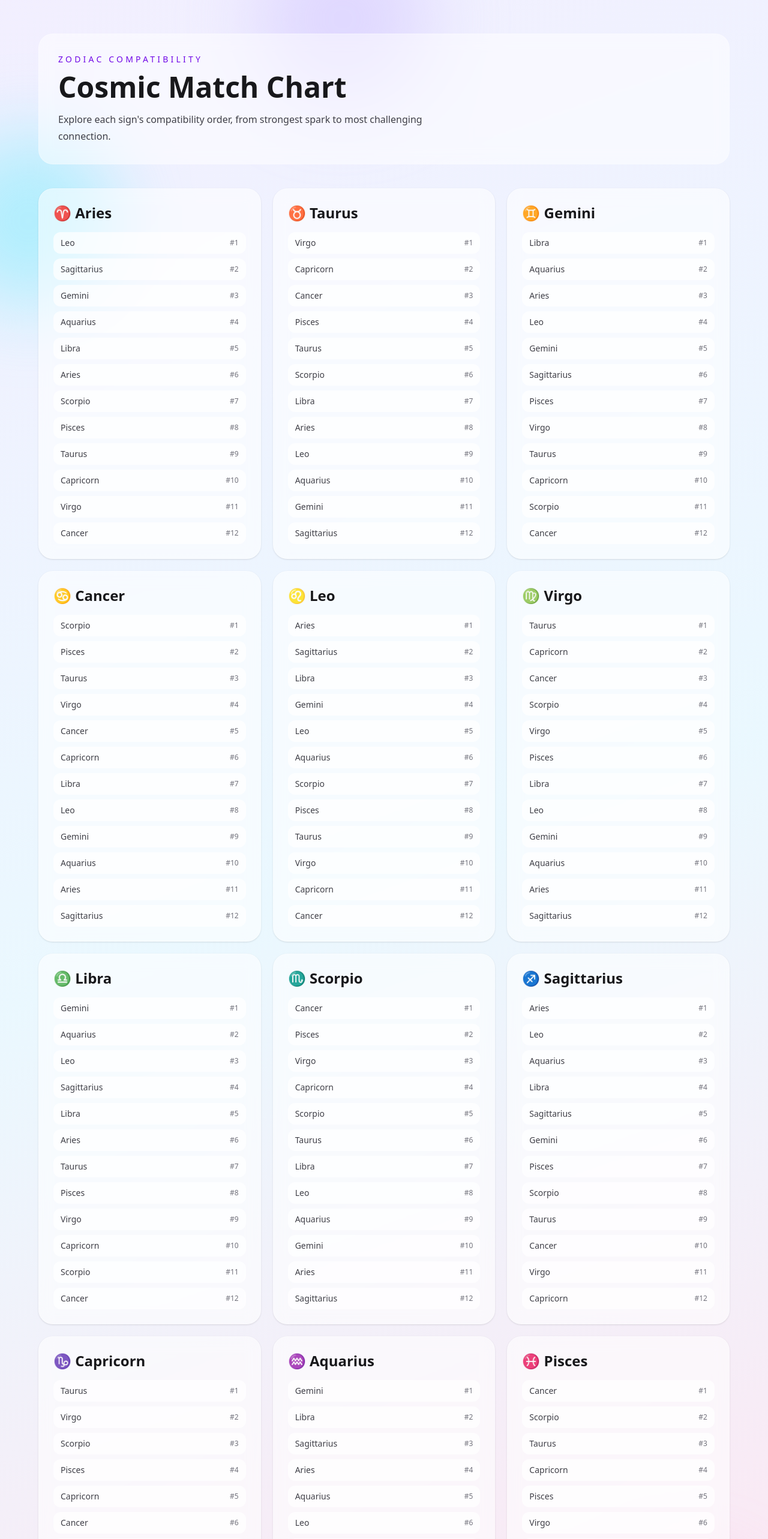
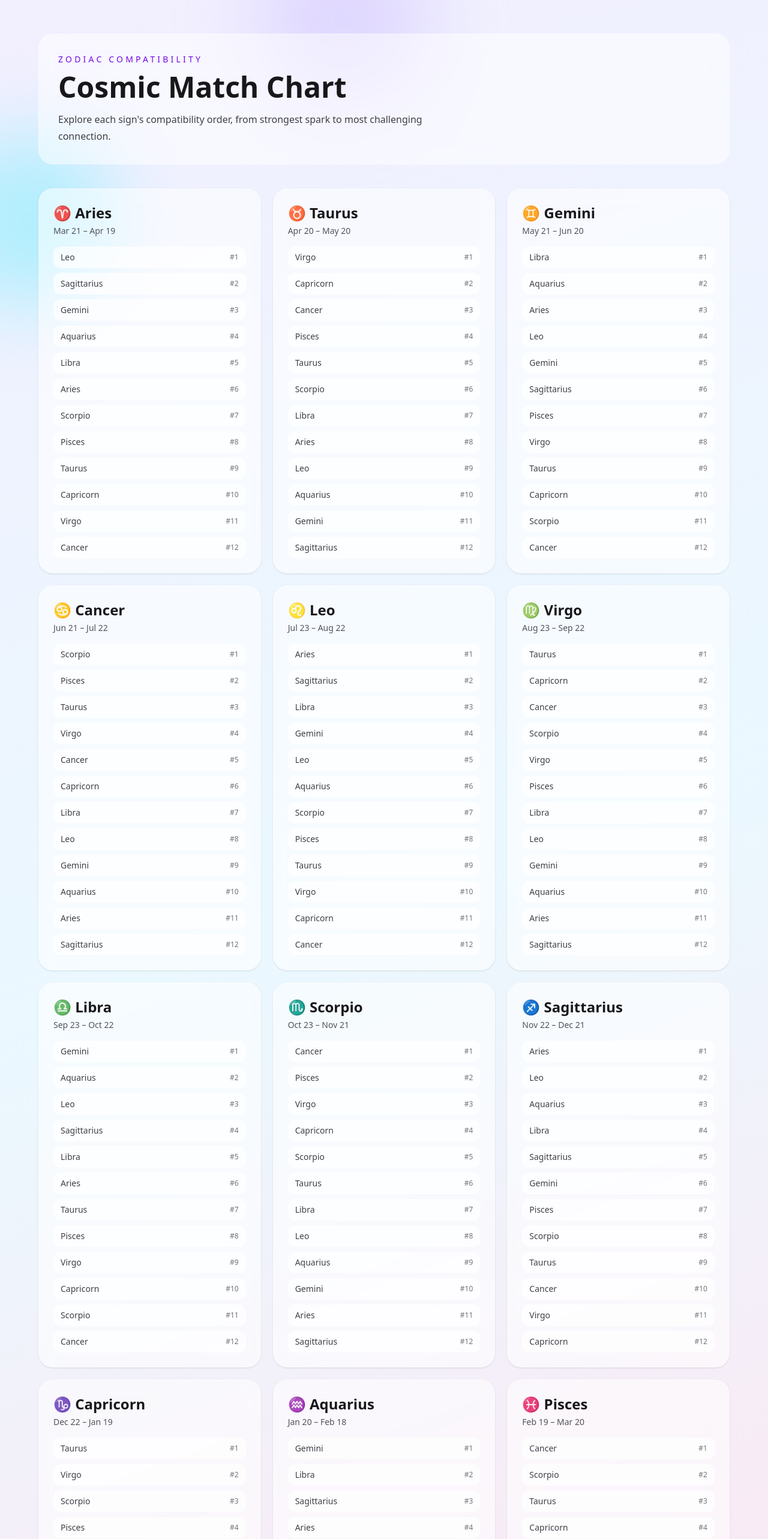
Before and after one commit to christianjaena/zodiac-compatibility.github.io, a Next.js app: page / in a window 1280 px wide. Shown: the top 2566 px of the page at 60% size. Built offline with nearby package versions, Linux system fonts and the light colour scheme.

Commit message:
added dates for each zodiac

```diff
--- a/src/app/page.tsx
+++ b/src/app/page.tsx
@@ -223,6 +223,21 @@ const compatibilityChart: ZodiacChart[] = [
   }
 ];
 
+const zodiacDateRanges: Record<string, string> = {
+  Aries: 'Mar 21 – Apr 19',
+  Taurus: 'Apr 20 – May 20',
+  Gemini: 'May 21 – Jun 20',
+  Cancer: 'Jun 21 – Jul 22',
+  Leo: 'Jul 23 – Aug 22',
+  Virgo: 'Aug 23 – Sep 22',
+  Libra: 'Sep 23 – Oct 22',
+  Scorpio: 'Oct 23 – Nov 21',
+  Sagittarius: 'Nov 22 – Dec 21',
+  Capricorn: 'Dec 22 – Jan 19',
+  Aquarius: 'Jan 20 – Feb 18',
+  Pisces: 'Feb 19 – Mar 20'
+};
+
 export default function Home() {
   return (
     <div className='relative min-h-screen overflow-hidden px-6 py-14 sm:px-10'>
@@ -253,6 +268,9 @@ export default function Home() {
               <h2 className='text-2xl font-semibold text-zinc-900 dark:text-zinc-100'>
                 {entry.symbol} {entry.sign}
               </h2>
+              <p className='mt-1 text-sm text-zinc-600 dark:text-zinc-300'>
+                {zodiacDateRanges[entry.sign]}
+              </p>
               <ol className='mt-4 space-y-2'>
                 {entry.matches.map((match, index) => (
                   <li
```
